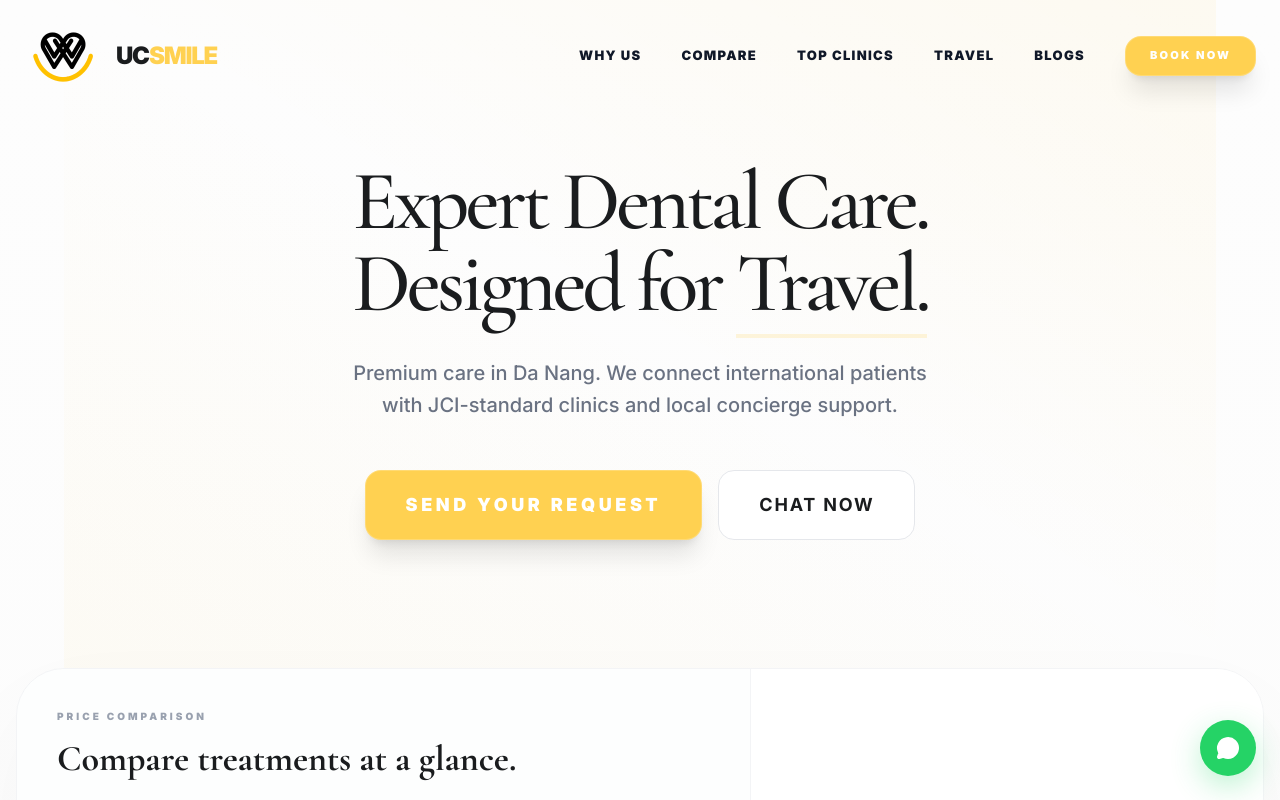
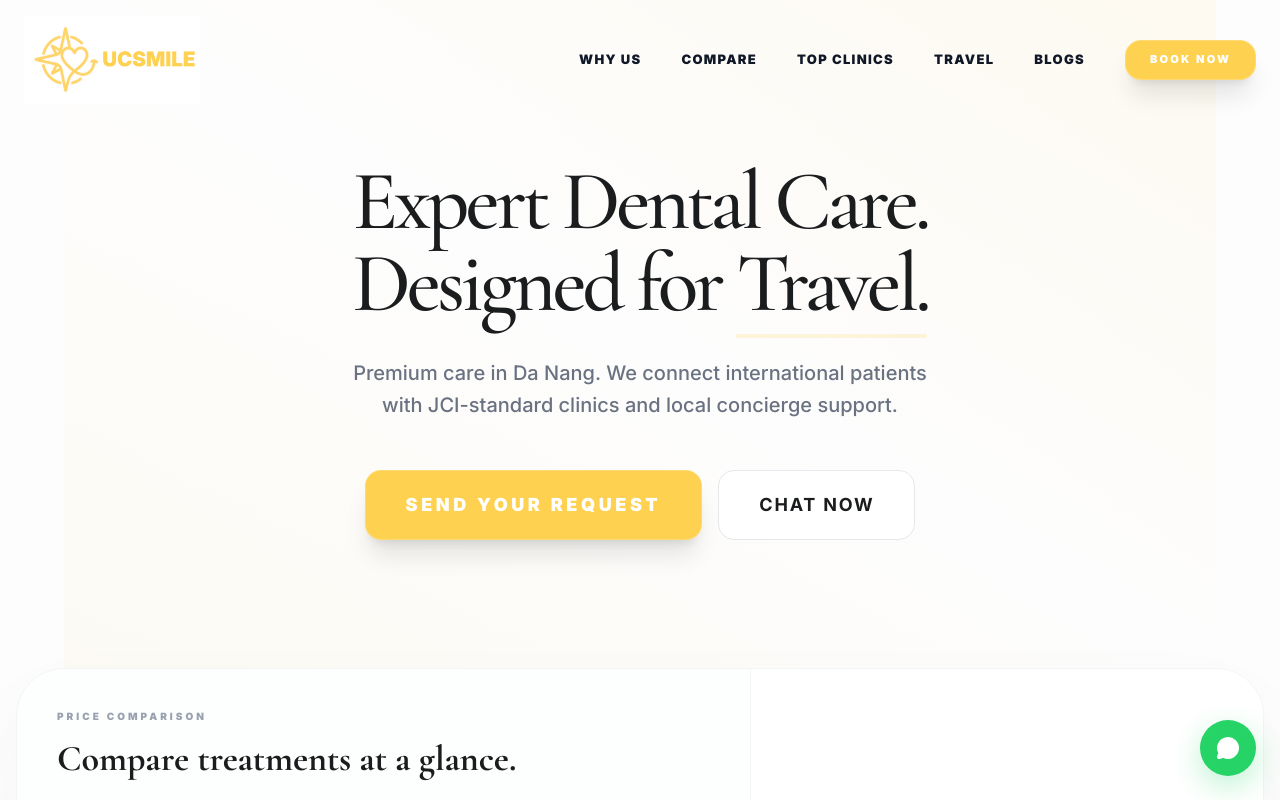
Before and after one commit to pttnhung/UCSmile_prototype, a React (Vite) app: page / in a window 1280 px wide. Shown: the top 800 px of the page. Built offline with nearby package versions, Linux system fonts and the light colour scheme.

Commit message:
refactor(logo): Update logo image and component
Replaces the old logo image with a new one and refactors the Logo component to support different sizes and variants (icon/full). This ensures the logo displays correctly across the application.

```diff
--- a/src/App.tsx
+++ b/src/App.tsx
@@ -61,9 +61,8 @@ function Layout() {
         scrolled ? 'bg-brand-bg/95 backdrop-blur-md shadow-lg py-3' : 'bg-transparent'
       }`}>
         <div className="max-w-7xl mx-auto flex items-center justify-between">
-          <Link to="/" className="flex items-center gap-3">
-            <Logo size="md" />
-            <span className="text-brand-text font-black text-2xl tracking-tighter uppercase">UC<span className="text-brand-primary">SMILE</span></span>
+          <Link to="/" className="flex items-center">
+            <Logo size="md" variant="full" />
           </Link>
           <div className="hidden md:flex items-center gap-10 text-[13px] font-black uppercase tracking-widest text-gray-900">
             <Link to="/#why-us" className="hover:text-gray-500 transition-colors">Why Us</Link>
@@ -88,9 +87,8 @@ function Layout() {
       {/* Footer Rail */}
       <footer className="py-20 px-4 bg-brand-bg border-t border-gray-100">
         <div className="max-w-7xl mx-auto flex flex-col md:flex-row items-center justify-between gap-8">
-          <Link to="/" className="flex items-center gap-3">
-            <Logo size="sm" />
-            <span className="text-brand-text font-black text-xl tracking-tighter uppercase">UC<span className="text-brand-primary">SMILE</span></span>
+          <Link to="/" className="flex items-center">
+            <Logo size="sm" variant="full" />
           </Link>
           <p className="text-[10px] font-bold uppercase tracking-[0.24em] text-gray-400 text-center">UCsmile PLATFORM PROTOTYPE.</p>
           <div className="flex items-center gap-10 text-[10px] uppercase tracking-[0.2em] font-black text-gray-500">
--- a/src/components/Logo.tsx
+++ b/src/components/Logo.tsx
@@ -1,40 +1,29 @@
-
-
-import { useState } from 'react';
-import logo from '../logo.png';
+import logoImg from '../logo.png';
 
 interface LogoProps {
   className?: string;
-  size?: 'sm' | 'md' | 'lg';
+  size?: 'xs' | 'sm' | 'md' | 'lg' | 'xl';
+  variant?: 'icon' | 'full';
 }
 
-export default function Logo({ className = '', size = 'md' }: LogoProps) {
-  const sizes = {
-    sm: 'w-12 h-12',
-    md: 'w-20 h-20',
-    lg: 'w-48 h-48'
+export default function Logo({ className = '', size = 'md', variant = 'full' }: LogoProps) {
+  // Sizing heights for the logo
+  const heights = {
+    xs: 'h-6',
+    sm: 'h-10 sm:h-12',
+    md: 'h-14 sm:h-18 md:h-22',
+    lg: 'h-28',
+    xl: 'h-44'
   };
 
-  const [error, setError] = useState(false);
-  const [loading, setLoading] = useState(true);
-
   return (
-    <div className={`${sizes[size]} ${className} relative flex items-center justify-center overflow-hidden`}>
-      {!error && (
-        <img
-          src={logo}
-          alt="UCsmile Logo"
-          onLoad={() => setLoading(false)}
-          onError={() => { setError(true); setLoading(false); }}
-          className={`w-full h-full object-contain mix-blend-multiply filter contrast-[1.1] brightness-[1.05] transition-opacity duration-300 ${loading ? 'opacity-0' : 'opacity-100'}`}
-          referrerPolicy="no-referrer"
-        />
-      )}
-      {(error || (loading && !logo)) && (
-        <div className="absolute inset-0 bg-brand-primary/10 rounded-full flex items-center justify-center border border-brand-primary/20">
-          <span className="text-brand-primary font-black text-[10px] sm:text-xs">UC</span>
-        </div>
-      )}
+    <div className={`flex items-center ${className}`}>
+      <img
+        src={logoImg}
+        alt="UCSMILE Logo"
+        className={`${heights[size]} w-auto object-contain`}
+        referrerPolicy="no-referrer"
+      />
     </div>
   );
 }
```
Also changed, not shown: src/logo.png, 1 other file (tests, documents, lock files or other folders).
